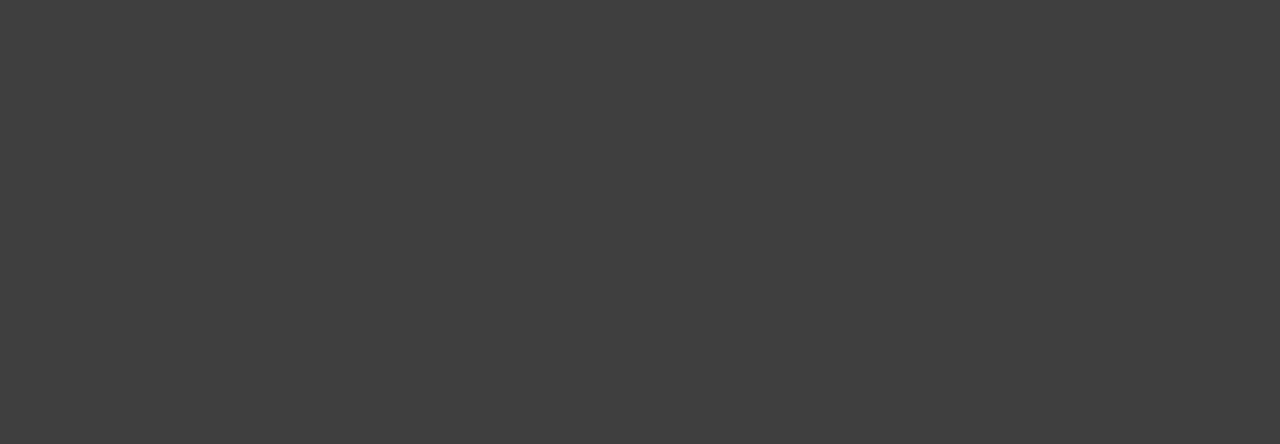
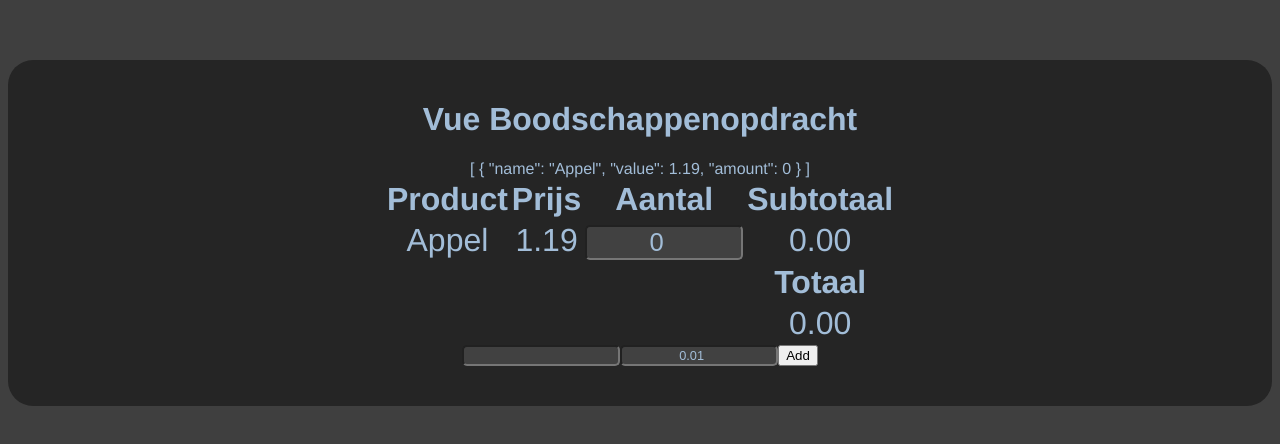
Before and after one commit to FennEXE/vue-groceries, a Vue app: page / in a window 1280 px wide. Shown: the top 444 px of the page. Built offline with nearby package versions, Linux system fonts and the light colour scheme.

Commit message:
Fix progress1

```diff
--- a/src/components/GroceryList.vue
+++ b/src/components/GroceryList.vue
@@ -1,21 +1,20 @@
 <template>
 	<div>
 		<h1>Vue Boodschappenopdracht</h1>
+		{{products}}
 		<table id="groceryTable">
 			<tr>
-				{{console.log("a")}}
 				<th>Product</th>
 				<th>Prijs</th>
 				<th>Aantal</th>
 				<th>Subtotaal</th>
 			</tr>
-			<tr v-for="(item, i) in items" :key="i">
-				{{ console.log("b") }}
-				<td>{{item.name}}</td>
-				<td>{{item.value}}</td>
-				<td><input v-model="item.amount" type="number" value="0" min="0" oninput="this.value =
+			<tr v-for="(product, i) in products" :key="i">
+				<td>{{product.name}}</td>
+				<td>{{product.value}}</td>
+				<td><input v-model="product.amount" type="number" value="0" min="0" oninput="this.value =
  !!this.value && Math.abs(this.value) >= 0 ? Math.abs(this.value) : 0" /></td>
-				<td>{{subTotal(item.value, item.amount)}}</td>
+				<td>{{(product.value * product.amount).toFixed(2)}}</td>
 			</tr>
 			<tr>
 				<th colspan="3"></th>
@@ -23,7 +22,7 @@
 			</tr>
 			<tr>
 				<td colspan="3"></td>
-				<!-- <td>{{total($store.state.items)}} </td> -->
+				<td>{{total(products)}} </td>
 			</tr>
 		</table>
 		<input v-model="itemname">
@@ -45,10 +44,6 @@ export default {
 		}
 	},
 	methods: {
-		subTotal(value, amount)
-		{
-			return (value * amount).toFixed(2);
-		},
 		total(things)
 		{
 			let fullprice = 0;
@@ -64,10 +59,11 @@ export default {
 				value: Number(itemValue).toFixed(2),
 				amount: 0});
 		},
+
 	},
 	computed: {
 		products() {
-			return this.store.getters.productList
+			return this.$store.getters.productList
 		}
 	}
 };
--- a/src/main.js
+++ b/src/main.js
@@ -14,4 +14,4 @@ console.log(store.getters.productList); //This gets "Appel, 1.19, 0"
 new Vue({
     store,
     render: h => h(App),
-})
+}).$mount('#app')
```
